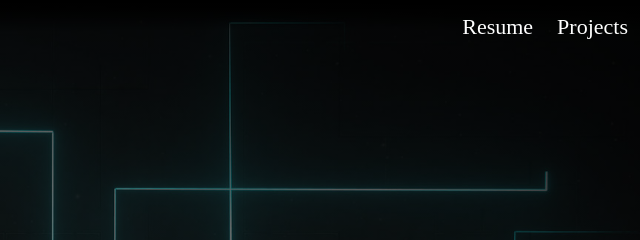
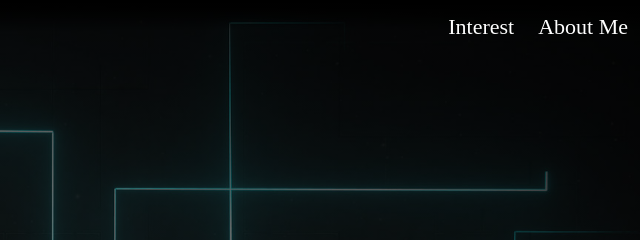
Before and after one commit to J-spark408/exercise_1, a plain HTML site: page index.html in a window 1280 px wide. Shown: the top 240 px of the page, 640-1280 px from the left. Drawn offline with nearby package versions, Linux system fonts and the light colour scheme.

Commit message:
Button change

```diff
--- a/index.html
+++ b/index.html
@@ -21,8 +21,8 @@
 			<a type="button" href='https://www.discord.com' class="btn btn-link"><span class="fa bi-discord"></span></a>
 			<a type="button" href='https://github.com/J-spark408?tab=repositories' class="btn btn-link"><span class="fa bi-github"></span></a>
 		</div>
-		<a type="button" href='C:/Users/james/OneDrive/Documents/test/Resume/Project_tab.html' class="link-btn" style="float:right">Projects</a>
-		<a type="button" href='C:/Users/james/OneDrive/Documents/test/Resume/Resume_tab.html' class="link-btn" style="float:right">Resume</a>
+		<a type="button" href='C:/Users/james/OneDrive/Documents/test/Resume/Project_tab.html' class="link-btn" style="float:right">About Me</a>
+		<a type="button" href='C:/Users/james/OneDrive/Documents/test/Resume/Resume_tab.html' class="link-btn" style="float:right">Interest</a>
 		<div class="avatar"></div>
 	</div>
 
```
